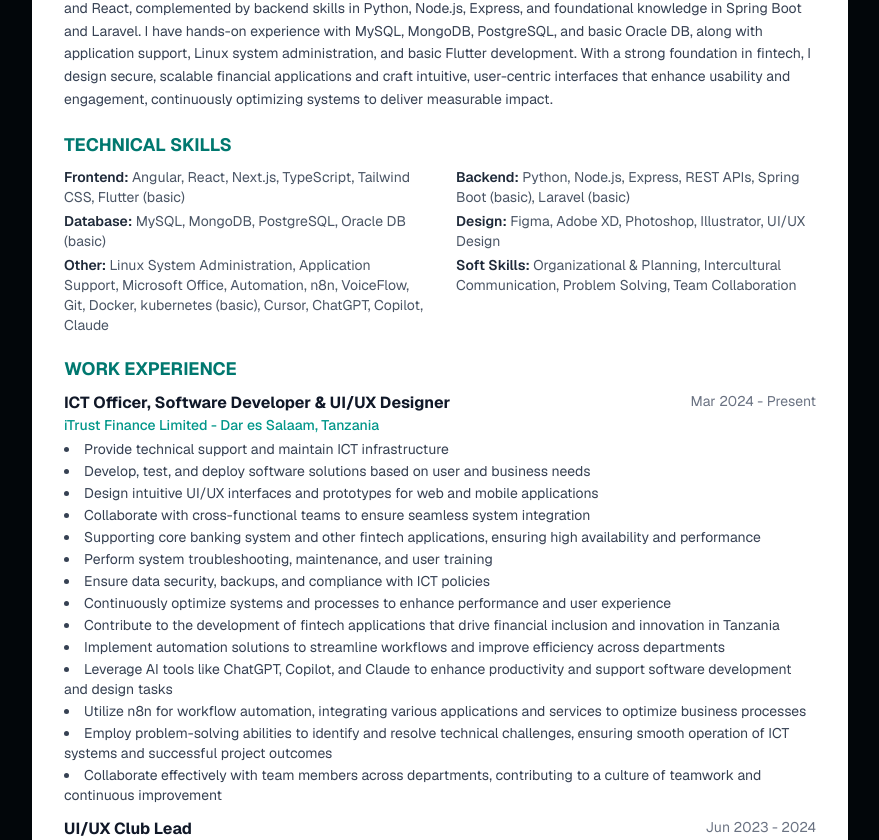
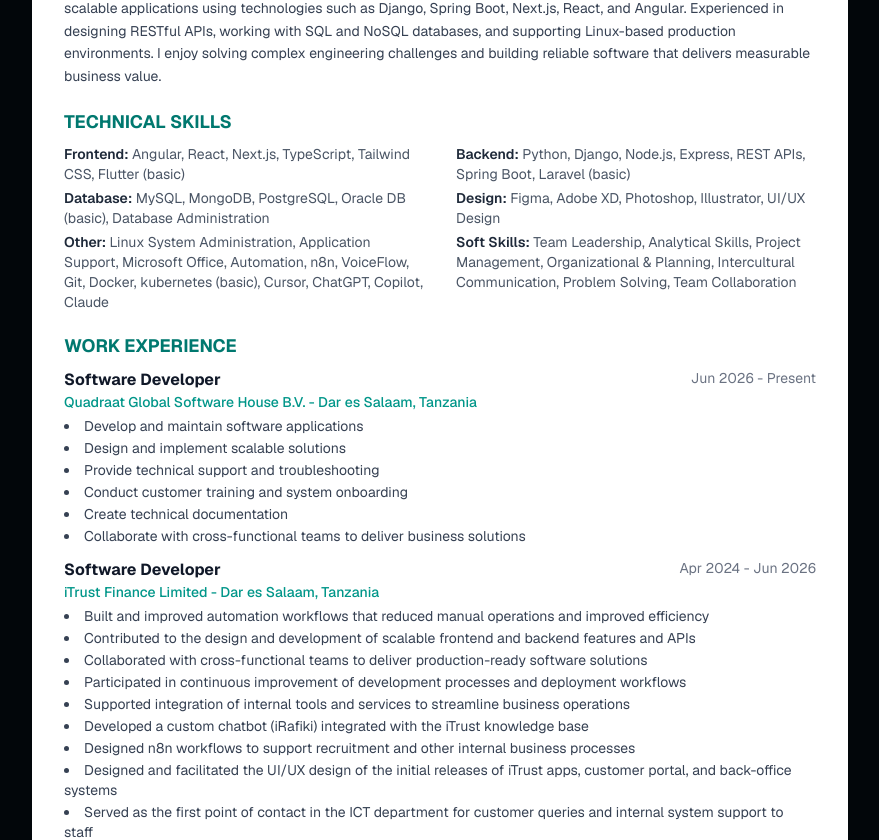
Before and after one commit to makilagied/makilagie-ed, a Next.js app: page /resume in a window 1280 px wide. Shown: the part 312-1152 px from the top of the page, without its empty margins (200-1079 px from the left). Built offline with nearby package versions, Linux system fonts and the light colour scheme.

Commit message:
feat: update portfolio with enhanced personal information and project details

```diff
--- a/data/portfolio.ts
+++ b/data/portfolio.ts
@@ -12,41 +12,51 @@ export const personalInfo = {
   github: "https://www.github.com/makilagied",
   linkedin: "https://www.linkedin.com/in/makilagied",
   website: "https://makilagied.vercel.app",
-  summary: `Experienced Software Engineer specializing in frontend development with JavaScript, TypeScript, Next.js, Angular, and React, complemented by backend skills in Python, Node.js, Express, and foundational knowledge in Spring Boot and Laravel. I have hands-on experience with MySQL, MongoDB, PostgreSQL, and basic Oracle DB, along with application support, Linux system administration, and basic Flutter development. With a strong foundation in fintech, I design secure, scalable financial applications and craft intuitive, user-centric interfaces that enhance usability and engagement, continuously optimizing systems to deliver measurable impact.`,
-  shortBio: `Currently working as an ICT Officer, Software Developer and UI/UX Designer at iTrust Finance Limited in Dar es Salaam, Tanzania. I hold a BSc in Computer Science from the University of Dar es Salaam and previously served as UI/UX Club Lead at the University of Dar es Salaam ICT Students Society.`,
+  summary: `Software Engineer specializing in fintech and full-stack development, with hands-on experience building secure and scalable applications using technologies such as Django, Spring Boot, Next.js, React, and Angular. Experienced in designing RESTful APIs, working with SQL and NoSQL databases, and supporting Linux-based production environments. I enjoy solving complex engineering challenges and building reliable software that delivers measurable business value.`,
+  shortBio: `Currently working as a Software Developer at Quadraat Global Software House B.V. in Dar es Salaam, Tanzania. Previously spent over two years as a Software Developer at iTrust Finance Limited. I hold a BSc in Computer Science from the University of Dar es Salaam and previously served as UI/UX Club Lead at the University of Dar es Salaam ICT Students Society.`,
 }
 
 export const skills = {
 frontend: ["Angular", "React", "Next.js", "TypeScript", "Tailwind CSS", "Flutter (basic)"],
-backend: ["Python", "Node.js", "Express", "REST APIs", "Spring Boot (basic)", "Laravel (basic)"],
-database: ["MySQL", "MongoDB", "PostgreSQL", "Oracle DB (basic)"],
+backend: ["Python", "Django", "Node.js", "Express", "REST APIs", "Spring Boot", "Laravel (basic)"],
+database: ["MySQL", "MongoDB", "PostgreSQL", "Oracle DB (basic)", "Database Administration"],
 design: ["Figma", "Adobe XD", "Photoshop", "Illustrator", "UI/UX Design"],
 other: ["Linux System Administration", "Application Support", "Microsoft Office", "Automation", "n8n", "VoiceFlow" ,"Git", "Docker","kubernetes (basic)","Cursor","ChatGPT","Copilot", "Claude"],
-softSkills: ["Organizational & Planning", "Intercultural Communication", "Problem Solving", "Team Collaboration"]
+softSkills: ["Team Leadership", "Analytical Skills", "Project Management", "Organizational & Planning", "Intercultural Communication", "Problem Solving", "Team Collaboration"]
 }
 
 export const experience = [
   {
-    title: "ICT Officer, Software Developer & UI/UX Designer",
+    title: "Software Developer",
+    company: "Quadraat Global Software House B.V.",
+    location: "Dar es Salaam, Tanzania",
+    period: "Jun 2026 - Present",
+    description: "Develop and maintain software applications and scalable solutions, while providing technical support, customer training, and technical documentation in collaboration with cross-functional teams.",
+    achievements: [
+      "Develop and maintain software applications",
+      "Design and implement scalable solutions",
+      "Provide technical support and troubleshooting",
+      "Conduct customer training and system onboarding",
+      "Create technical documentation",
+      "Collaborate with cross-functional teams to deliver business solutions",
+    ],
+  },
+  {
+    title: "Software Developer",
     company: "iTrust Finance Limited",
     location: "Dar es Salaam, Tanzania",
-    period: "Mar 2024 - Present",
-    description: "Develop, test, and deploy software solutions based on user and business needs. Design intuitive UI/UX interfaces and prototypes for web and mobile applications. Ensure data security and compliance with ICT policies.",
+    period: "Apr 2024 - Jun 2026",
+    description: "Built and maintained scalable frontend and backend features and APIs for fintech applications, while designing automation workflows and leading UI/UX design for iTrust's apps, customer portal, and back-office systems.",
     achievements: [
-      "Provide technical support and maintain ICT infrastructure",
-      "Develop, test, and deploy software solutions based on user and business needs",
-      "Design intuitive UI/UX interfaces and prototypes for web and mobile applications",
-      "Collaborate with cross-functional teams to ensure seamless system integration",
-      "Supporting core banking system and other fintech applications, ensuring high availability and performance",
-      "Perform system troubleshooting, maintenance, and user training",
-      "Ensure data security, backups, and compliance with ICT policies",
-      "Continuously optimize systems and processes to enhance performance and user experience",
-      "Contribute to the development of fintech applications that drive financial inclusion and innovation in Tanzania",
-      "Implement automation solutions to streamline workflows and improve efficiency across departments",
-      "Leverage AI tools like ChatGPT, Copilot, and Claude to enhance productivity and support software development and design tasks",
-      "Utilize n8n for workflow automation, integrating various applications and services to optimize business processes",
-      "Employ problem-solving abilities to identify and resolve technical challenges, ensuring smooth operation of ICT systems and successful project outcomes",
-      "Collaborate effectively with team members across departments, contributing to a culture of teamwork and continuous improvement",
+      "Built and improved automation workflows that reduced manual operations and improved efficiency",
+      "Contributed to the design and development of scalable frontend and backend features and APIs",
+      "Collaborated with cross-functional teams to deliver production-ready software solutions",
+      "Participated in continuous improvement of development processes and deployment workflows",
+      "Supported integration of internal tools and services to streamline business operations",
+      "Developed a custom chatbot (iRafiki) integrated with the iTrust knowledge base",
+      "Designed n8n workflows to support recruitment and other internal business processes",
+      "Designed and facilitated the UI/UX design of the initial releases of iTrust apps, customer portal, and back-office systems",
+      "Served as the first point of contact in the ICT department for customer queries and internal system support to staff",
     ],
   },
   {
@@ -131,9 +141,15 @@ export const education = [
 export const projects = [
 
   {
+    title: "Quadraat Global Software House",
+    description: "Developing and maintaining software applications and scalable solutions, providing technical support and troubleshooting, and creating technical documentation in collaboration with cross-functional teams.",
+    period: "2026 - Present",
+    className: "md:col-span-2",
+  },
+  {
     title: "iTrust Finance Solutions",
-    description: "Developing, testing, and deploying software solutions for fintech applications. Designing intuitive UI/UX interfaces and prototypes for web and mobile applications with seamless system integration and data security compliance.",
-    period: "2024 - Present",
+    description: "Developed, tested, and deployed software solutions for fintech applications. Designed intuitive UI/UX interfaces and prototypes for web and mobile applications with seamless system integration and data security compliance.",
+    period: "2024 - 2026",
     className: "md:col-span-1",
   },
   {
@@ -141,7 +157,7 @@ export const projects = [
     description: "Wedding planning app for Tanzania. Plan weddings, manage guests, committees, pledges, budget, invitations, and more—all in Tanzanian Shillings (TZS). Features include a marketing landing page, organizer and admin dashboards, auth & roles, and pre-loaded sample data for testing.",
     period: "2026 - Present",
     link: "https://harusiyetu.co.tz/",
-    className: "md:col-span-2",
+    className: "md:col-span-1",
   },
   {
     title: "Investors Dashboard – Uwekezaji Online",
@@ -201,7 +217,7 @@ export const projects = [
     title: "UISS Website",
     description: "Collaborated with a skilled team in the development of the UISS website, contributing expertise in user interface design and development to create an innovative platform for showcasing design projects and fostering community engagement.",
     period: "2023 - 2024",
-    className: "md:col-span-3",
+    className: "md:col-span-2",
   }
 ];
 
```
